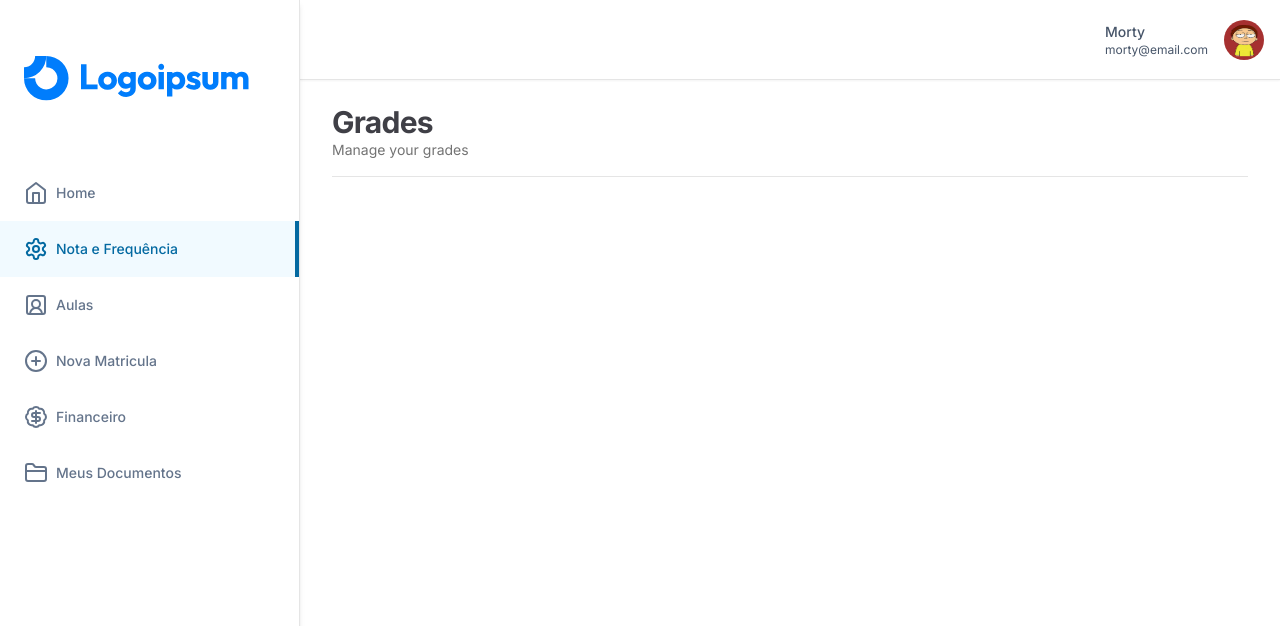
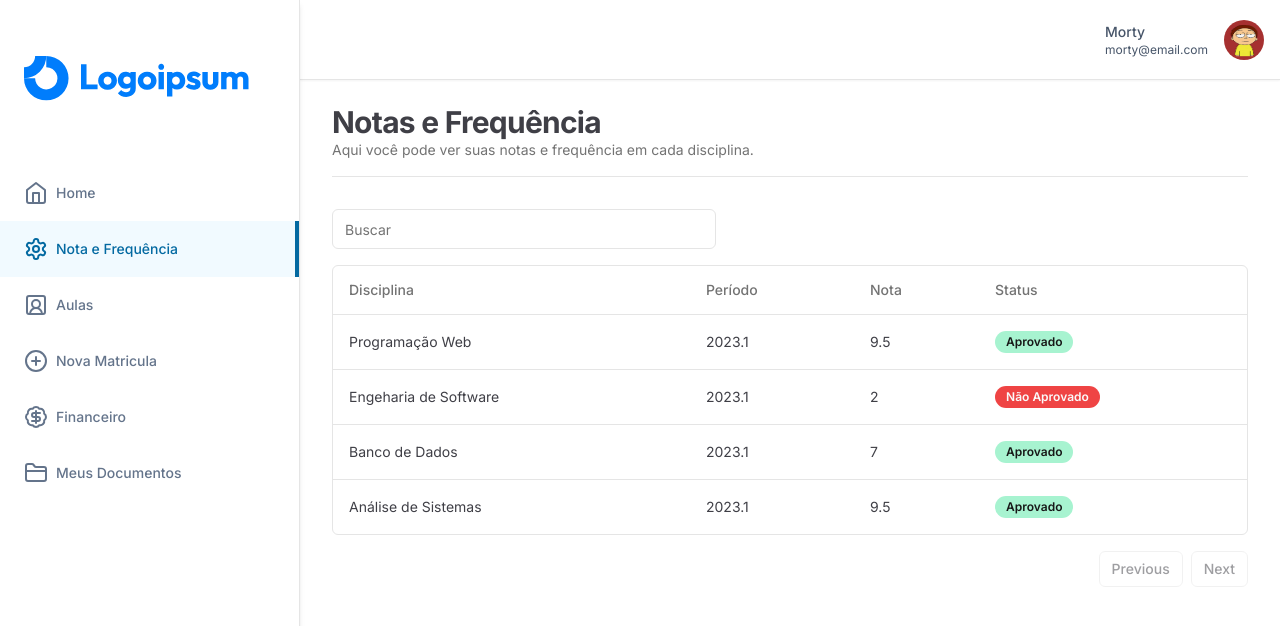
Before and after one commit to rbpolim/senac-gestao-escolar, a Next.js app: page /grades in a window 1280 px wide. Shown: the top 626 px of the page. Built offline with nearby package versions, Linux system fonts and the light colour scheme.

Commit message:
feat: added data-table into grades page

```diff
--- a/app/(dashboard)/financial/_components/columns.tsx
+++ b/app/(dashboard)/financial/_components/columns.tsx
@@ -4,7 +4,7 @@ import { ColumnDef } from "@tanstack/react-table"
 
 import { Badge } from "@/components/ui/badge";
 
-export type CategoryColumn = {
+export type FinancialColumn = {
   id: number
   amount: string;
   status: string;
@@ -12,7 +12,7 @@ export type CategoryColumn = {
   year: number;
 }
 
-export const columns: ColumnDef<CategoryColumn>[] = [
+export const columns: ColumnDef<FinancialColumn>[] = [
   {
     accessorKey: "month",
     header: "Mês",
--- a/app/(dashboard)/financial/page.tsx
+++ b/app/(dashboard)/financial/page.tsx
@@ -58,7 +58,7 @@ const FinancialPage = () => {
       />
       <Separator />
       <DataTable searchKey="month" columns={columns} data={data} />
-    </div >
+    </div>
   )
 }
 
--- /dev/null
+++ b/app/(dashboard)/grades/_components/columns.tsx
@@ -0,0 +1,39 @@
+"use client"
+
+import { ColumnDef } from "@tanstack/react-table"
+
+import { Badge } from "@/components/ui/badge";
+
+export type GradeColumn = {
+  id: number
+  class: string;
+  period: string;
+  grade: string;
+  status: string;
+}
+
+export const columns: ColumnDef<GradeColumn>[] = [
+  {
+    accessorKey: "class",
+    header: "Disciplina",
+  },
+  {
+    accessorKey: "period",
+    header: "Período",
+  },
+  {
+    accessorKey: "grade",
+    header: "Nota",
+  },
+  {
+    accessorKey: "Status",
+    header: "Status",
+    cell: ({ row }) => (
+      <Badge
+        variant={row.original.status === "ok" ? "success" : "destructive"}
+      >
+        {row.original.status === "ok" ? "Aprovado" : "Não Aprovado"}
+      </Badge>
+    ),
+  },
+];
--- a/app/(dashboard)/grades/page.tsx
+++ b/app/(dashboard)/grades/page.tsx
@@ -1,14 +1,49 @@
 import { Heading } from "@/components/heading"
+import { DataTable } from "@/components/ui/data-table"
 import { Separator } from "@/components/ui/separator"
+
+import { columns } from "./_components/columns"
+
+const data = [
+  {
+    id: 1,
+    class: 'Programação Web',
+    period: "2023.1",
+    grade: "9.5",
+    status: "ok",
+  },
+  {
+    id: 2,
+    class: 'Engeharia de Software',
+    period: "2023.1",
+    grade: "2",
+    status: "pending",
+  },
+  {
+    id: 3,
+    class: 'Banco de Dados',
+    period: "2023.1",
+    grade: "7",
+    status: "ok",
+  },
+  {
+    id: 4,
+    class: 'Análise de Sistemas',
+    period: "2023.1",
+    grade: "9.5",
+    status: "ok",
+  },
+]
 
 const GradesPage = () => {
   return (
     <div className="flex-1 p-8 pt-6 space-y-4">
       <Heading
-        title="Grades"
-        description="Manage your grades"
+        title="Notas e Frequência"
+        description="Aqui você pode ver suas notas e frequência em cada disciplina."
       />
       <Separator />
+      <DataTable searchKey="month" columns={columns} data={data} />
     </div>
   )
 }
```
